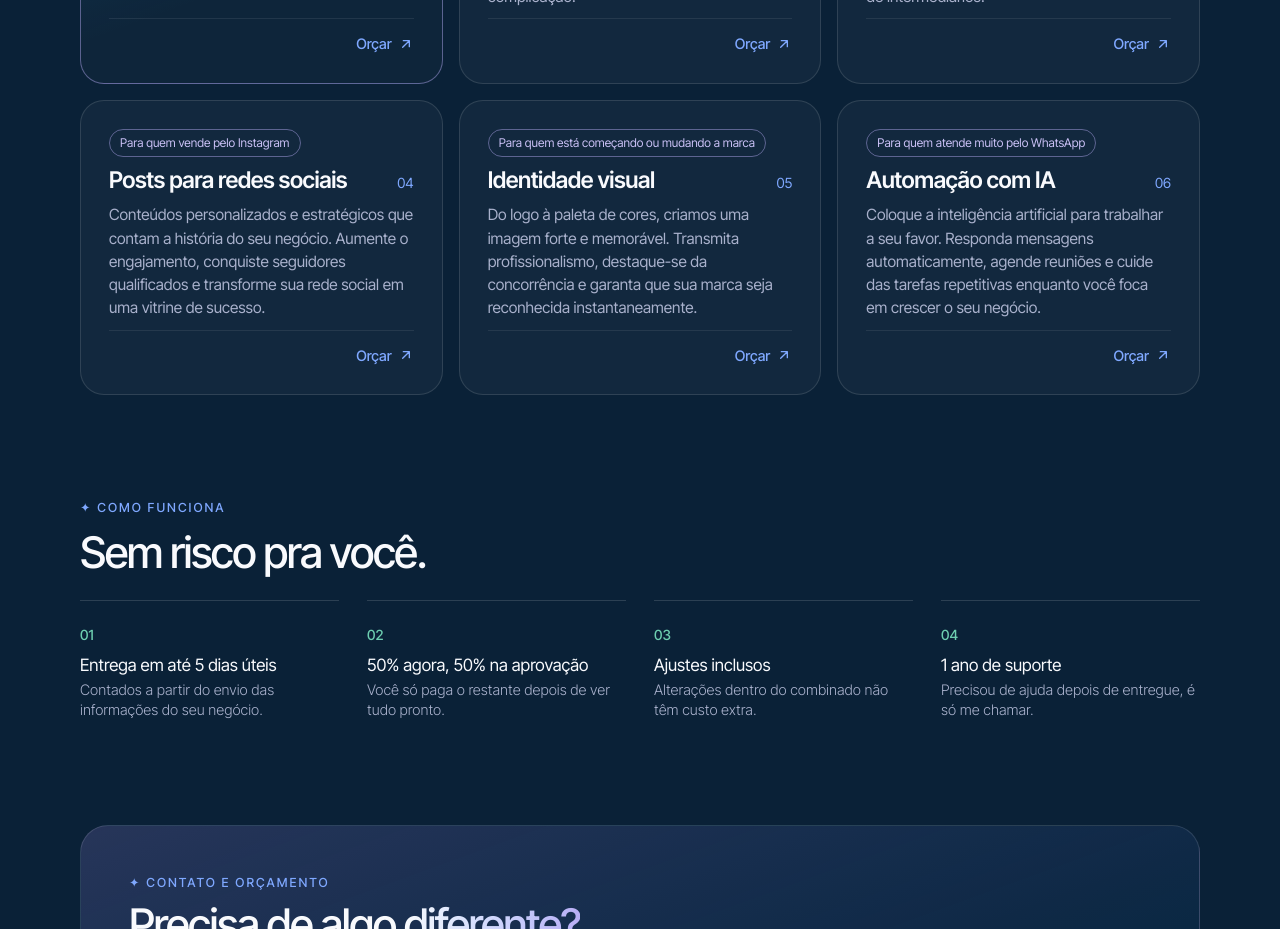
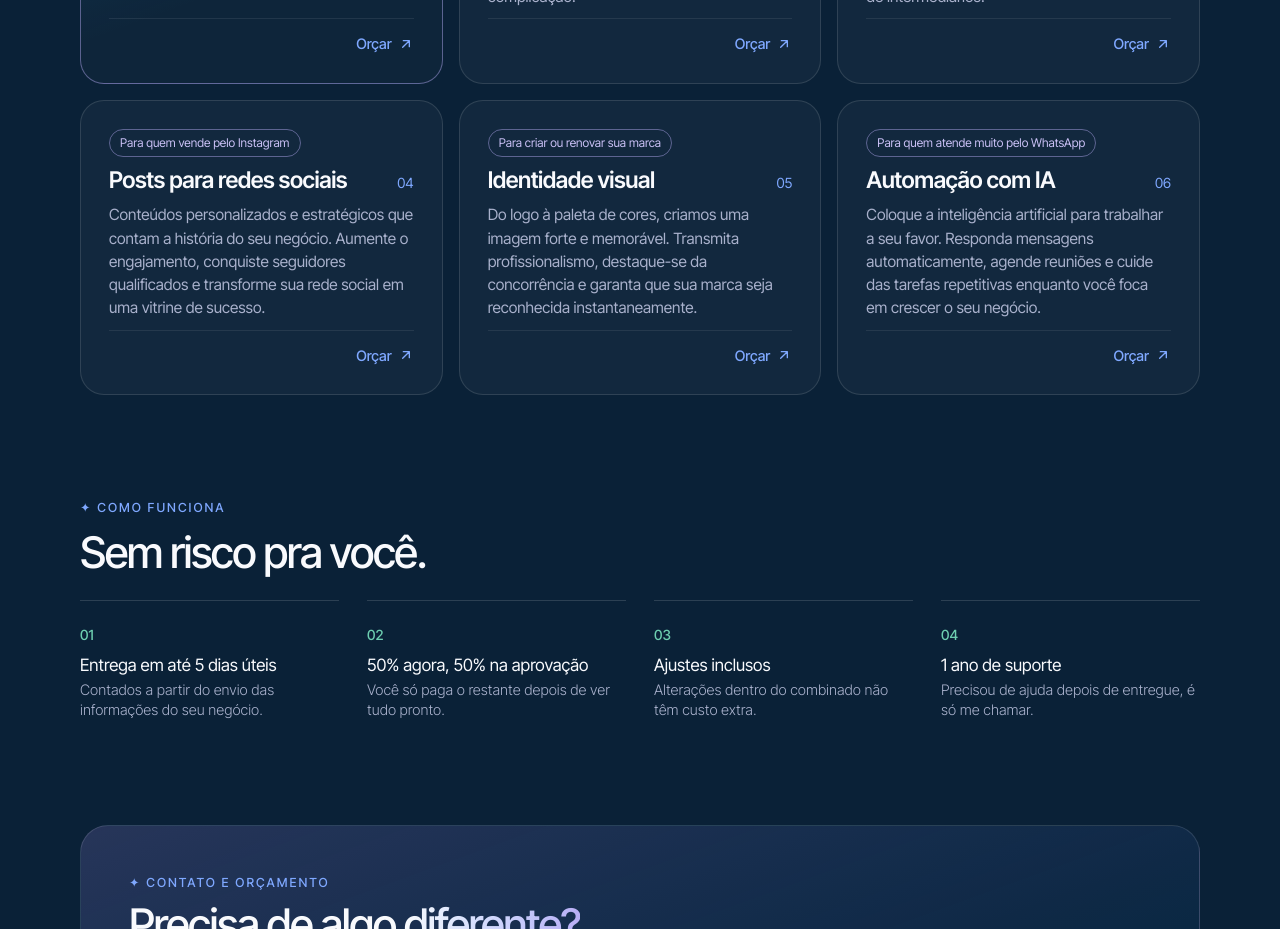
Before and after one commit to talliscarvalho/talliscarvalho.github.io, a plain HTML site: page bio/index.html in a window 1280 px wide. Shown: the part 1040-1969 px from the top of the page. Drawn offline with Linux system fonts and the light colour scheme.

Commit message:
Bio: etiqueta mais curta no card de identidade visual
Co-Authored-By: Claude Opus 5.5 <noreply@anthropic.com>
Claude-Session: https://claude.ai/code/session_01UiifhsjxpajiS5KqWbJRWk

```diff
--- a/bio/index.html
+++ b/bio/index.html
@@ -324,7 +324,7 @@
     ["Página de links", "Centralize tudo o que você oferece em um único link na bio. Direcione seu cliente de forma inteligente para o WhatsApp, Instagram, Site ou Promoções, sem complicação.", null, "página de links", false, "Para clínicas, salões e lojas"],
     ["Site ou loja on-line", "Tenha seu endereço próprio na internet. Mostre seus produtos e serviços 24 horas por dia e venda diretamente para clientes que buscam por você no Google, sem depender de intermediários.", null, "landing page ou site", false, "Para escritórios, pousadas e lojas"],
     ["Posts para redes sociais", "Conteúdos personalizados e estratégicos que contam a história do seu negócio. Aumente o engajamento, conquiste seguidores qualificados e transforme sua rede social em uma vitrine de sucesso.", null, "design para mídias sociais", false, "Para quem vende pelo Instagram"],
-    ["Identidade visual", "Do logo à paleta de cores, criamos uma imagem forte e memorável. Transmita profissionalismo, destaque-se da concorrência e garanta que sua marca seja reconhecida instantaneamente.", null, "identidade visual", false, "Para quem está começando ou mudando a marca"],
+    ["Identidade visual", "Do logo à paleta de cores, criamos uma imagem forte e memorável. Transmita profissionalismo, destaque-se da concorrência e garanta que sua marca seja reconhecida instantaneamente.", null, "identidade visual", false, "Para criar ou renovar sua marca"],
     ["Automação com IA", "Coloque a inteligência artificial para trabalhar a seu favor. Responda mensagens automaticamente, agende reuniões e cuide das tarefas repetitivas enquanto você foca em crescer o seu negócio.", null, "automação com IA", false, "Para quem atende muito pelo WhatsApp"]
   ];
   var list = document.getElementById("list");
```
